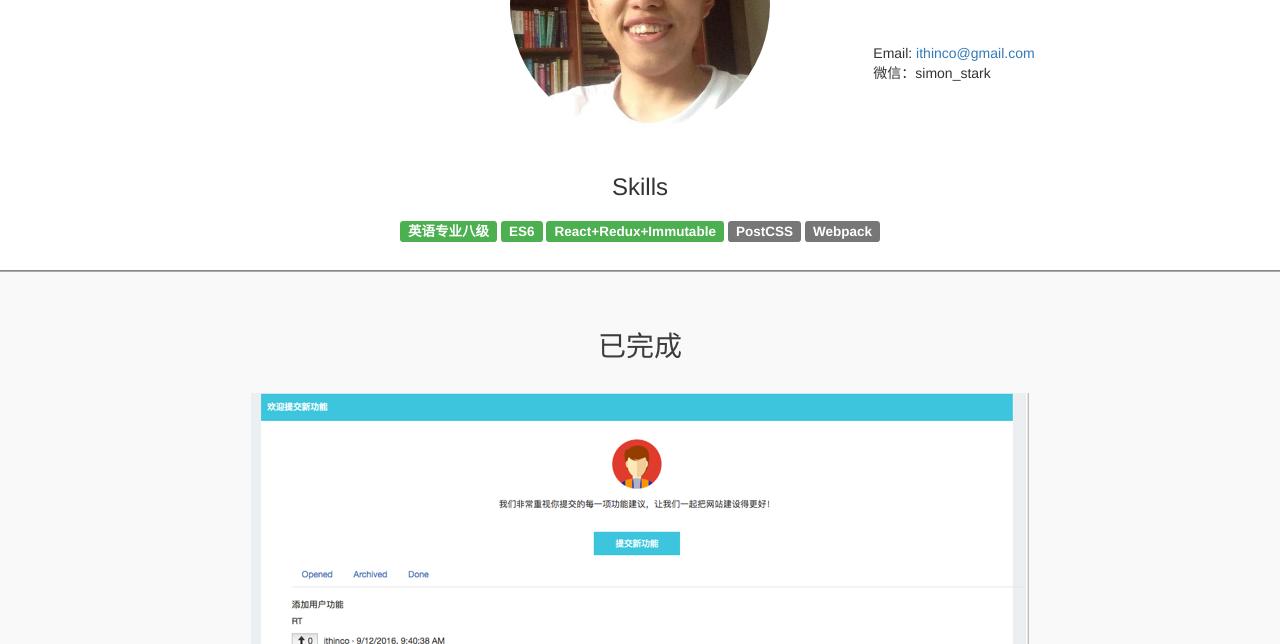
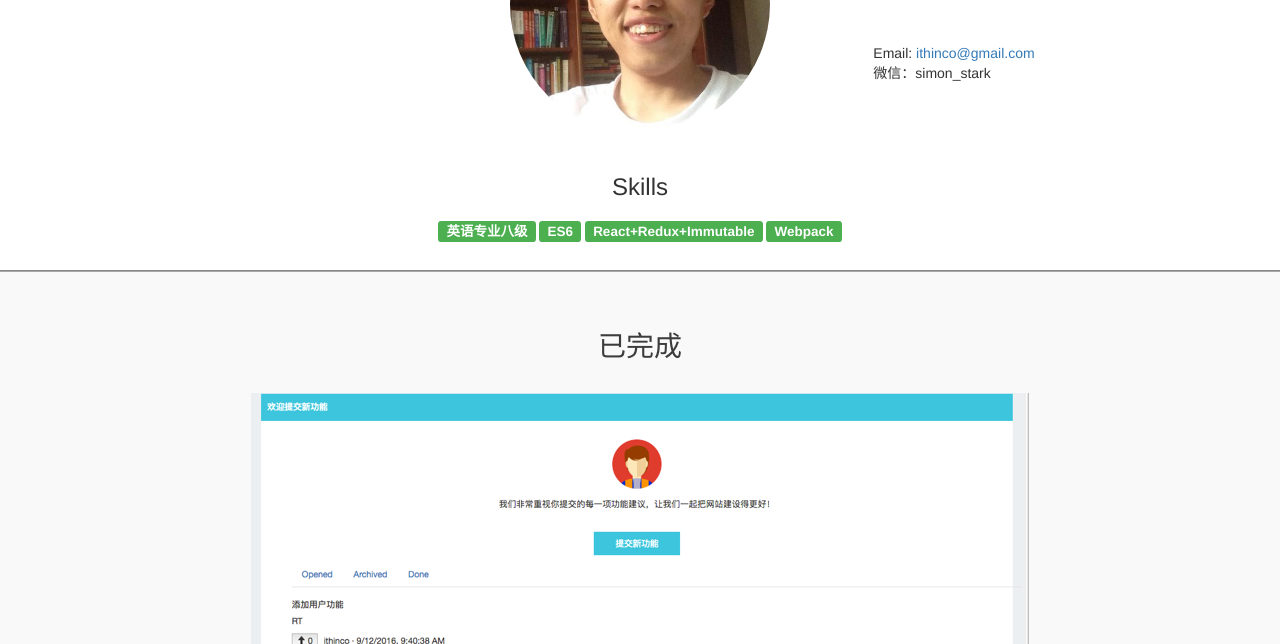
Before and after one commit to ithinco/ithinco.github.io, a plain HTML site: page index.html in a window 1280 px wide. Shown: the part 156-800 px from the top of the page. Drawn offline with nearby package versions, Linux system fonts and the light colour scheme.

Commit message:
更新 webpack

```diff
--- a/index.html
+++ b/index.html
@@ -53,10 +53,7 @@
 		<div class="skill known-skill">
 			<h4><span class="label label-default">React+Redux+Immutable</span></h4>
 		</div>
-		<div class="skill">
-			<h4><span class="label label-default">PostCSS</span></h4>
-		</div>
-		<div class="skill">
+		<div class="skill known-skill">
 			<h4><span class="label label-default">Webpack</span></h4>
 		</div>
 	</div>
```
